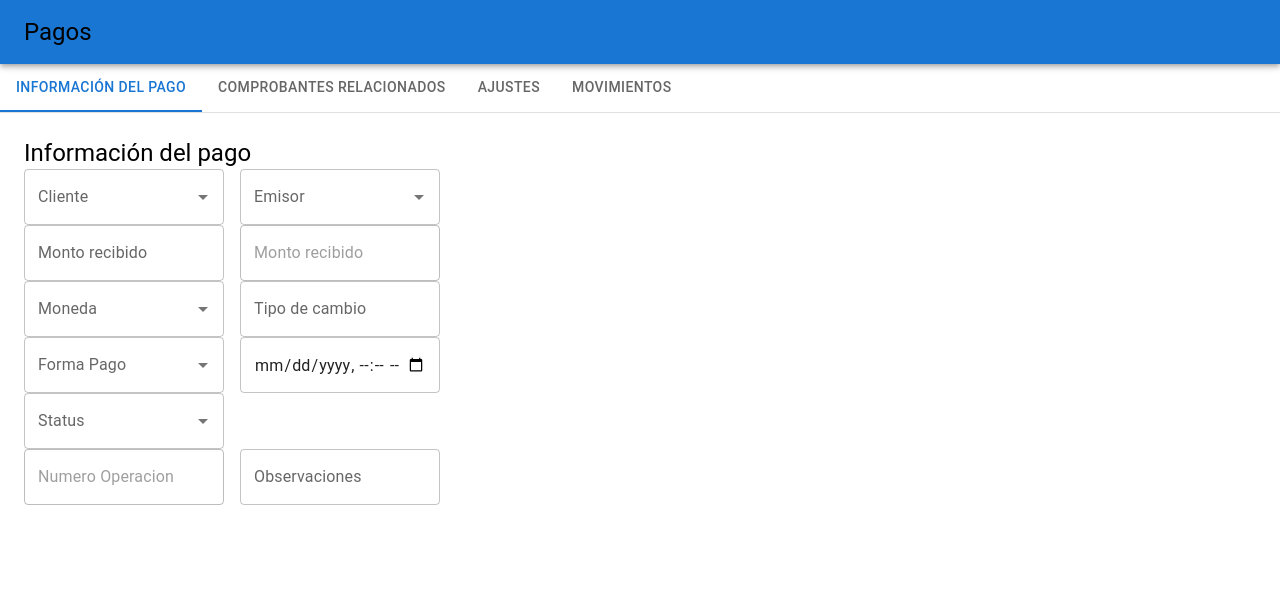
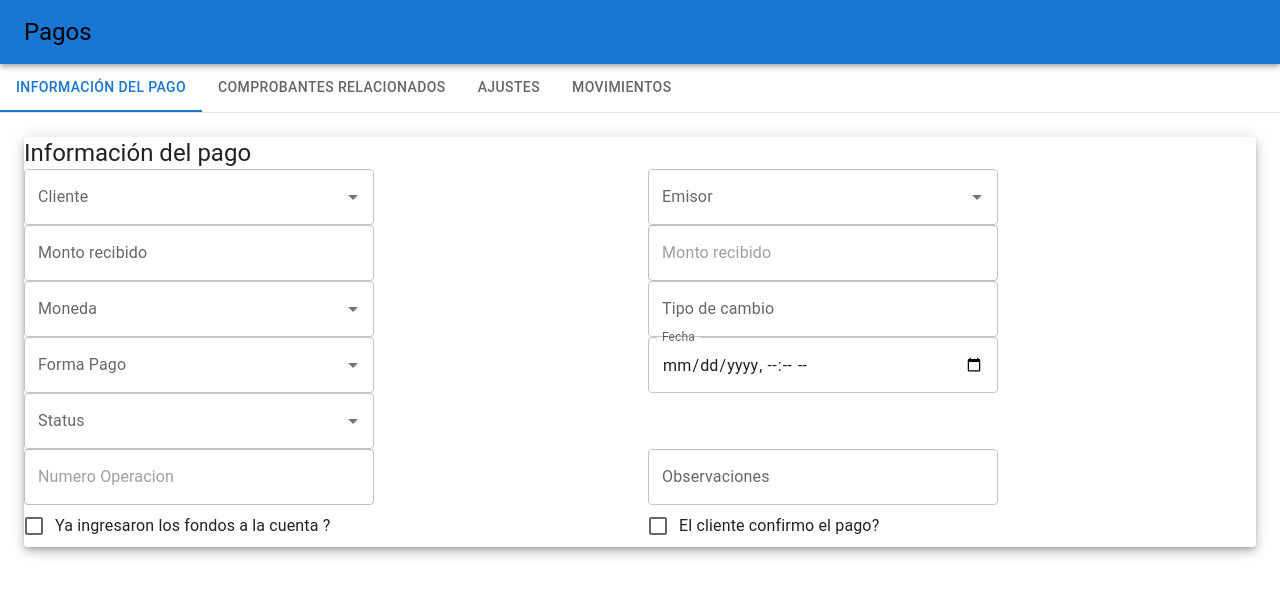
Before and after one commit to IzDiego/Formulariosypestanas, a Next.js app: page / in a window 1280 px wide. Shown: the top 596 px of the page. Built offline with nearby package versions, Linux system fonts and the light colour scheme; no server answers; the database is empty.

Commit message:
anadidas checkboxs pestana 1

```diff
--- /dev/null
+++ b/pages/components/FormAjustes.js
@@ -0,0 +1,12 @@
+import Paper from "@mui/material/Paper";
+
+
+export default function FormAjustes(){
+    return(
+    <div>
+    <Paper elevation={6}>
+        <p>Ajustes</p>
+      </Paper>
+    </div>
+    )
+}
--- /dev/null
+++ b/pages/components/FormComprobantes.js
@@ -0,0 +1,12 @@
+import Box from "@mui/material/Box";
+import Paper from "@mui/material/Paper";
+
+export default function FormComprobantes() {
+  return (
+    <div>
+      <Paper elevation={6}>
+        <p>Formulario comprobantes</p>
+      </Paper>
+    </div>
+  );
+}
--- /dev/null
+++ b/pages/components/FormMovimientos.js
@@ -0,0 +1,49 @@
+import * as React from 'react';
+import Tabs from '@mui/material/Tabs';
+import Tab from '@mui/material/Tab';
+import Typography from '@mui/material/Typography';
+import Box from '@mui/material/Box';
+import Formulario from './FormularioPagos'
+import Button from '@mui/material/Button';
+import Modal from '@mui/material/Modal';
+
+
+export default function FormMovimientos(){
+    const [open, setOpen] = React.useState(false);
+    const handleOpen = () => setOpen(true);
+    const handleClose = () => setOpen(false);
+
+
+    const style = {
+        position: 'absolute',
+        top: '50%',
+        left: '50%',
+        transform: 'translate(-50%, -50%)',
+        width: 400,
+        bgcolor: 'background.paper',
+        border: '2px solid #000',
+        boxShadow: 24,
+        p: 4,
+      };
+
+    return(
+        <div>
+        <Button onClick={handleOpen}>Agregar movimientos</Button>
+        <Modal
+        open={open}
+        onClose={handleClose}
+        aria-labelledby="modal-modal-title"
+        aria-describedby="modal-modal-description"
+        >
+            <Box sx={style}>
+            <Typography id="modal-modal-title" variant="h6" component="h2">
+                Text in a modal
+            </Typography>
+            <Typography id="modal-modal-description" sx={{ mt: 2 }}>
+                Aqui irian los movimientos, si ya lo hubiera hecho!
+            </Typography>
+            </Box>
+        </Modal>
+        </div>
+    )
+}
--- a/pages/components/FormularioPagos.js
+++ b/pages/components/FormularioPagos.js
@@ -1,7 +1,9 @@
-import {Autocomplete, FormControl,  Grid,  Typography} from "@mui/material"
+import {Autocomplete, FormControl,  FormControlLabel,  Grid,  Typography} from "@mui/material"
 import TextField from '@mui/material/TextField';
 import {useQuery} from "react-query"
 import { useState } from "react";
+import Checkbox from "@mui/material/Checkbox"
+import Paper from "@mui/material/Paper";
 
 const fetchEmisorRequest = async(Emisor)=>{
   const data2={Otro:Emisor}
@@ -20,6 +22,11 @@ const fetchEmisorRequest = async(Emisor)=>{
 
 export default function Formulario() {
   const [Emisor,setEmisor]=useState('')
+  const [FondosIngresados, setFondosI] = useState(false);
+  const [ConfirmacionPago,setConfiP]=useState(false);
+  const handleCheckIngreso=e=>{setFondosI(e.target.checked)}
+  const handleCheckPago=e=>{setConfiP(e.target.checked)}
+
   var Emisores=[]
   const {data: Emisores1}=useQuery(["Emisor",Emisor],fetchEmisorRequest)
 
@@ -52,63 +59,108 @@ export default function Formulario() {
   const handleEmisorChange =e=>{
       setEmisor(e.target.value)
   }
-
+  const tamanoh=350
 
   return (
     <div >
-      <FormControl>
+      <Paper elevation={6}>
       <Typography component="h1" variant="h5">
          Información del pago
        </Typography>
       <Grid container spacing={2}>
         <Grid item xs={12} sm={6}>
-        <Autocomplete disablePortal id="ClienteAuto" options={Clientes} sx={{ width: 200 }} renderInput={(params) => <TextField {...params} label="Cliente"/>}/>
+        <Autocomplete disablePortal id="ClienteAuto" options={Clientes} sx={{ width: tamanoh }} renderInput={(params) => <TextField {...params} label="Cliente"/>}/>
         </Grid>
         <Grid item xs={12} sm={6}>
-        <Autocomplete disablePortal onInputChange={handleEmisorChange} id="EmisorAuto" options={Emisores} sx={{ width: 200 }} renderInput={(params) => <TextField {...params} label="Emisor"/>}/>
+        <Autocomplete disablePortal onInputChange={handleEmisorChange} id="EmisorAuto" options={Emisores} sx={{ width: tamanoh }} renderInput={(params) => <TextField {...params} label="Emisor"/>}/>
         </Grid>
     </Grid>
     <Grid container spacing={2}>
         <Grid item xs={12} sm={6}>
-        <TextField sx={{width:200}} label="Monto recibido"></TextField>
+        <TextField sx={{width:tamanoh}} label="Monto recibido"></TextField>
         </Grid>
         <Grid item xs={12} sm={6}>
-        <TextField sx={{width:200}} label="Monto recibido"  disabled={true}></TextField>
+        <TextField sx={{width:tamanoh}} label="Monto recibido"  disabled={true}></TextField>
         </Grid>
     </Grid>
 
     <Grid container spacing={2}>
         <Grid item xs={12} sm={6}>
-        <Autocomplete disablePortal id="MonedaAuto" options={Monedas} sx={{ width: 200 }} renderInput={(params) => <TextField {...params} label="Moneda"/>}/>
+        <Autocomplete disablePortal id="MonedaAuto" options={Monedas} sx={{ width: tamanoh }} renderInput={(params) => <TextField {...params} label="Moneda"/>}/>
+
         </Grid>
         <Grid item xs={12} sm={6}>
-        <TextField sx={{width:200}} label="Tipo de cambio" ></TextField>
+        <TextField sx={{width:tamanoh}} label="Tipo de cambio" ></TextField>
+
+        </Grid>
+    </Grid>
+    <Grid container spacing={2}>
+        <Grid item xs={12} sm={6}>
+        <Autocomplete disablePortal id="FormaPAuto" options={Formasdepagos} sx={{ width: tamanoh }} renderInput={(params) => <TextField {...params} label="Forma Pago"/>}/>
+
+        </Grid>
+        <Grid item xs={12} sm={6}>
+        <TextField label="Fecha" type="datetime-local" sx={{width:tamanoh}}     InputLabelProps={{shrink: true}}/>
+
+        </Grid>
+    </Grid>
+
+
+
+
+
+
+    <Grid container spacing={2}>
+        <Grid item xs={12} sm={6}>
+        <Autocomplete disablePortal id="StatusAuto" options={Status} sx={{ width: tamanoh }} renderInput={(params) => <TextField {...params} label="Status"/>}/>
+    </Grid>
+    </Grid>
+
+    <Grid container spacing={2}>
+        <Grid item xs={12} sm={6}>
+        <TextField sx={{width:tamanoh}} label="Numero Operacion"  disabled={true}></TextField>
+        </Grid>
+        <Grid item xs={12} sm={6}>
+        <TextField sx={{width:tamanoh}} label="Observaciones" ></TextField>
+        </Grid>
+    </Grid>
+    <Grid container spacing={2}>
+        <Grid item xs={12} sm={6}>
+        <FormControlLabel onChange={handleCheckIngreso} control={<Checkbox />} label="Ya ingresaron los fondos a la cuenta ?"/>
+        </Grid>
+        <Grid item xs={12} sm={6}>
+        <FormControlLabel onChange={handleCheckPago}  control={<Checkbox />}  label="El cliente confirmo el pago?"/>
         </Grid>
     </Grid>
 
     <Grid container spacing={2}>
         <Grid item xs={12} sm={6}>
-        <Autocomplete disablePortal id="FormaPAuto" options={Formasdepagos} sx={{ width: 200 }} renderInput={(params) => <TextField {...params} label="Forma Pago"/>}/>
+        <Autocomplete disablePortal  id="CuentaBancaria" options={Status} sx={{ width: tamanoh , display:FondosIngresados? 'block':'none' }} renderInput={(params) => <TextField {...params} label="Cuenta Bancaria"/>}/>
         </Grid>
         <Grid item xs={12} sm={6}>
-        <TextField type="datetime-local" sx={{width:200}}     InputLabelProps={{shrink: true}}/>
+        <TextField type="datetime-local" sx={{ width: tamanoh , display:ConfirmacionPago? 'block':'none' }}      InputLabelProps={{shrink: true}} label="Fecha de confirmación"/>
         </Grid>
     </Grid>
+
+
     <Grid container spacing={2}>
         <Grid item xs={12} sm={6}>
-        <Autocomplete disablePortal id="StatusAuto" options={Status} sx={{ width: 200 }} renderInput={(params) => <TextField {...params} label="Status"/>}/>
-    </Grid>
+        <TextField type="date"  sx={{ width: tamanoh , display:FondosIngresados? 'block':'none' }}  InputLabelProps={{shrink: true}} label="Fecha de ingreso"/>
+        </Grid>
+        <Grid item xs={12} sm={6}>
+        <TextField sx={{display:ConfirmacionPago? 'block':'none', width: tamanoh   }}   label="Observaciones al confirmar" ></TextField>
+        </Grid>
     </Grid>
 
     <Grid container spacing={2}>
         <Grid item xs={12} sm={6}>
-        <TextField sx={{width:200}} label="Numero Operacion"  disabled={true}></TextField>
-        </Grid>
-        <Grid item xs={12} sm={6}>
-        <TextField sx={{width:200}} label="Observaciones" ></TextField>
-        </Grid>
+        <TextField sx={{ width: tamanoh , display:FondosIngresados? 'block':'none' }} label="Monto Registrado" ></TextField>
+
+
+         </Grid>
     </Grid>
-      </FormControl>
+
+      </Paper>
     </div>
   )
 }
--- a/pages/components/Pestanas.js
+++ b/pages/components/Pestanas.js
@@ -7,6 +7,9 @@ import Box from '@mui/material/Box';
 import Formulario from './FormularioPagos'
 import Button from '@mui/material/Button';
 import Modal from '@mui/material/Modal';
+import FormComprobantes from './FormComprobantes';
+import FormAjustes from './FormAjustes';
+import FormMovimientos from './FormMovimientos';
 
 function TabPanel(props) {
     const { children, value, index, ...other } = props;
@@ -41,24 +44,11 @@ function TabPanel(props) {
     };
   }
 
-  const style = {
-    position: 'absolute',
-    top: '50%',
-    left: '50%',
-    transform: 'translate(-50%, -50%)',
-    width: 400,
-    bgcolor: 'background.paper',
-    border: '2px solid #000',
-    boxShadow: 24,
-    p: 4,
-  };
+
 
 export default function Pestanas(){
 
     const [value, setValue] = React.useState(0);
-    const [open, setOpen] = React.useState(false);
-    const handleOpen = () => setOpen(true);
-    const handleClose = () => setOpen(false);
 
 
     const handleChange = (event, newValue) => {
@@ -79,28 +69,13 @@ export default function Pestanas(){
          <Formulario />
         </TabPanel>
         <TabPanel value={value} index={1}>
-          Comprobantes Relacionados
+          <FormComprobantes/>
         </TabPanel>
         <TabPanel value={value} index={2}>
-          Ajustes
+        <FormAjustes/>
         </TabPanel>
         <TabPanel value={value} index={3}>
-        <Button onClick={handleOpen}>Agregar movimientos</Button>
-        <Modal
-        open={open}
-        onClose={handleClose}
-        aria-labelledby="modal-modal-title"
-        aria-describedby="modal-modal-description"
-        >
-            <Box sx={style}>
-            <Typography id="modal-modal-title" variant="h6" component="h2">
-                Text in a modal
-            </Typography>
-            <Typography id="modal-modal-description" sx={{ mt: 2 }}>
-                Aqui irian los movimientos, si ya lo hubiera hecho!
-            </Typography>
-            </Box>
-        </Modal>
+        <FormMovimientos/>
         </TabPanel>
       </Box>
     );
```
